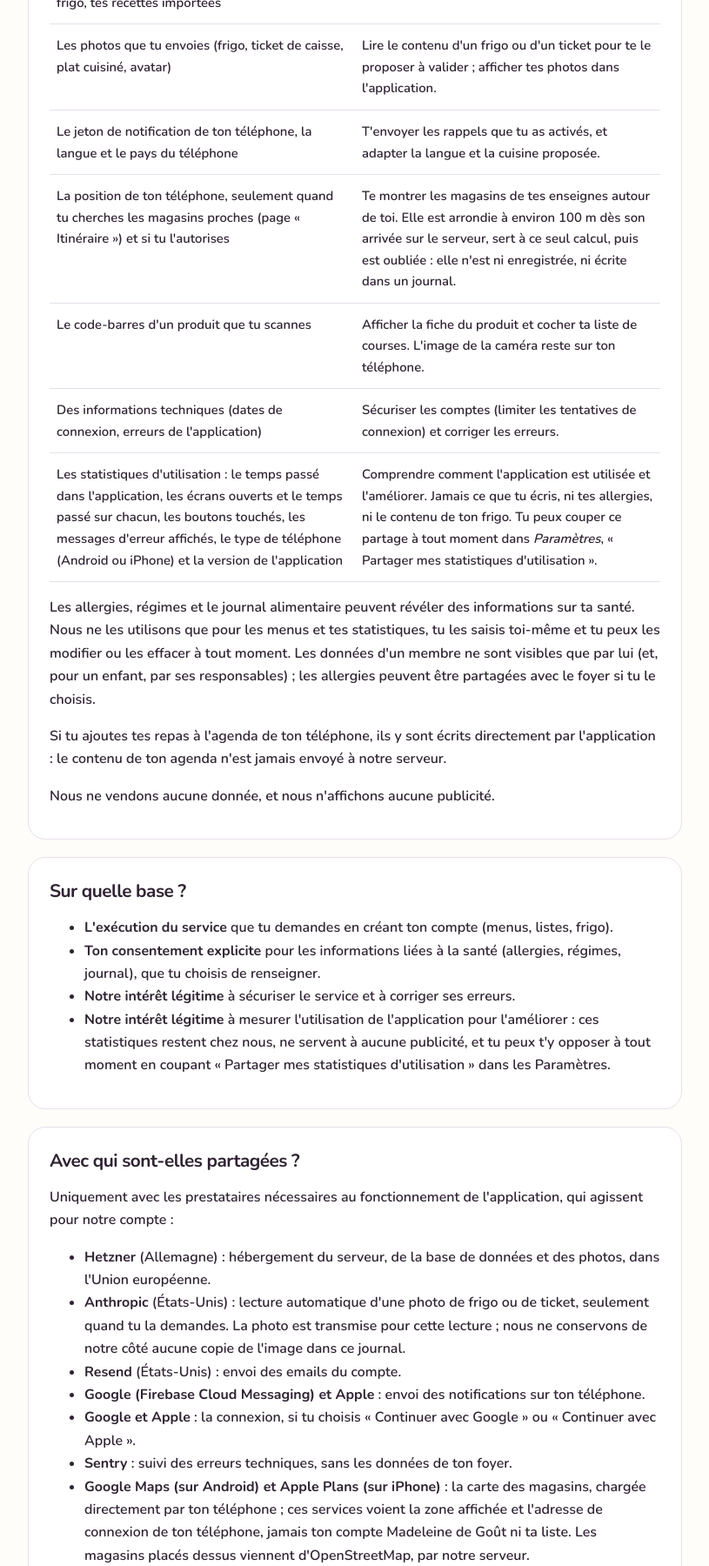
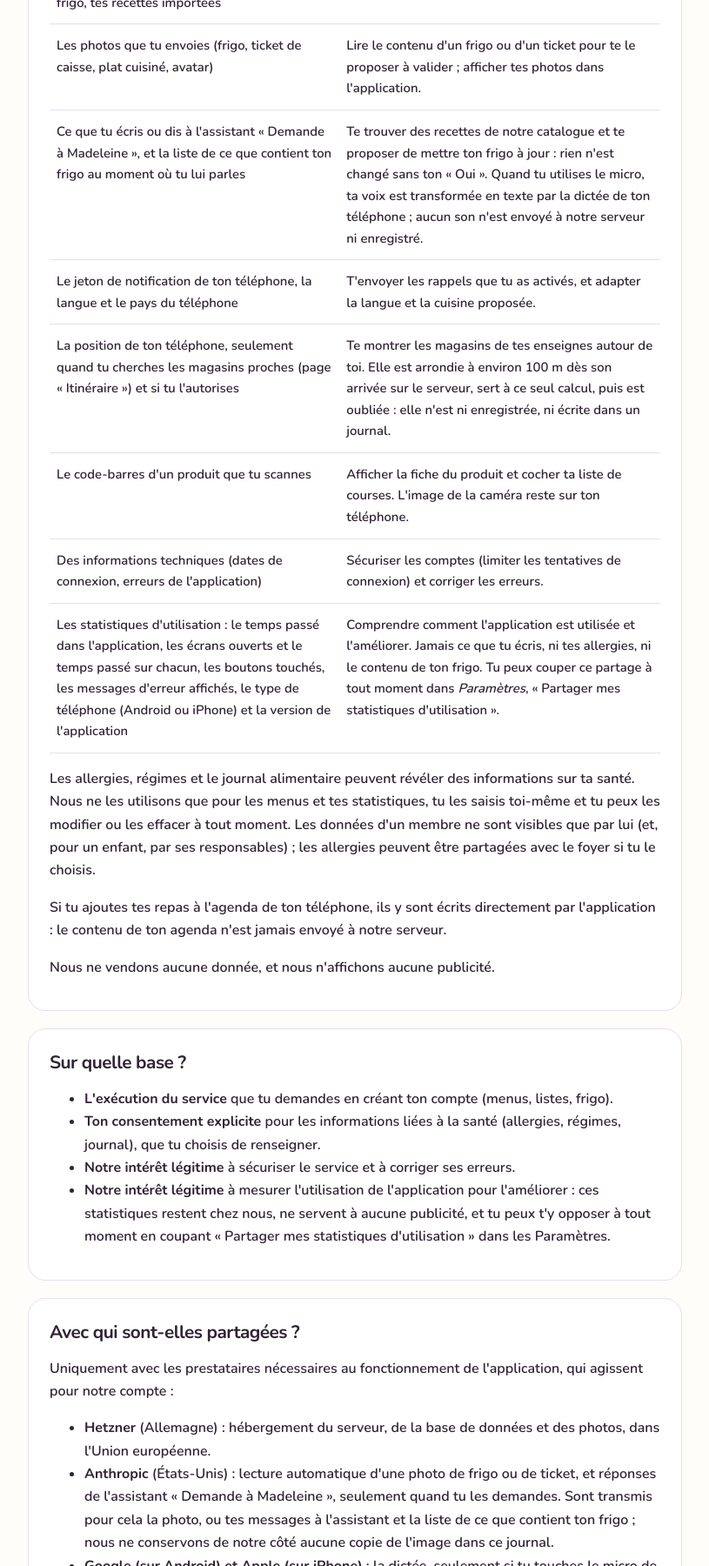
Before and after one commit to tueurdemouton/madeleine-site, a plain HTML site: page confidentialite.html in a window 1280 px wide. Shown: the part 1000-2800 px from the top of the page at 87% size, without its empty margins (232-1047 px from the left). Drawn offline with Linux system fonts and the light colour scheme.

Commit message:
Confidentialité : l'assistant « Demande à Madeleine » (messages, frigo, dictée) et sa durée de conservation
Ce que l'on collecte : ce que tu écris ou dis à l'assistant, et la liste de ton frigo au
moment où tu lui parles ; aucun son envoyé ni enregistré. Prestataires : Anthropic pour
les réponses de l'assistant ; Google (Android) et Apple (iPhone) pour la dictée, seulement
quand on touche le micro (sur le téléphone quand il sait le faire), seul le texte nous
parvient. Durée : le dernier message et la réponse, dans le journal, tant que le compte
existe, effacés avec lui. Date de mise à jour : 23 novembre 2026.

Fait par la session « assistant de cuisine » (Claude), à la demande de l'utilisateur.

Co-Authored-By: Claude Opus 5.5 <noreply@anthropic.com>

```diff
--- a/confidentialite.html
+++ b/confidentialite.html
@@ -28,7 +28,7 @@
   <header class="site-header"><a class="brand" href="/" aria-label="Madeleine de Goût, accueil"><img src="/images/logo.webp" alt="Madeleine de Goût" width="738" height="160"></a><nav class="site-nav" aria-label="Navigation principale"><a href="/">L’application</a><a href="/guides/">Guides &amp; menus</a><a href="/comparatifs/">Comparatifs</a></nav><a class="button button-small header-cta" href="/telecharger.html">Essayer la bêta</a></header>
   <main id="contenu" class="page">
     <h1>Politique de confidentialité</h1>
-    <p class="maj">Dernière mise à jour : 21 novembre 2026 — application en bêta.</p>
+    <p class="maj">Dernière mise à jour : 23 novembre 2026 — application en bêta.</p>
 
     <section>
       <h2>Qui est responsable de tes données ?</h2>
@@ -56,6 +56,11 @@
             <td>Faire fonctionner l'application et mieux choisir les menus suivants.</td></tr>
         <tr><td>Les photos que tu envoies (frigo, ticket de caisse, plat cuisiné, avatar)</td>
             <td>Lire le contenu d'un frigo ou d'un ticket pour te le proposer à valider ; afficher tes photos dans l'application.</td></tr>
+        <tr><td>Ce que tu écris ou dis à l'assistant « Demande à Madeleine », et la liste de ce que contient ton frigo
+                au moment où tu lui parles</td>
+            <td>Te trouver des recettes de notre catalogue et te proposer de mettre ton frigo à jour : rien n'est changé
+                sans ton « Oui ». Quand tu utilises le micro, ta voix est transformée en texte par la dictée de ton
+                téléphone ; aucun son n'est envoyé à notre serveur ni enregistré.</td></tr>
         <tr><td>Le jeton de notification de ton téléphone, la langue et le pays du téléphone</td>
             <td>T'envoyer les rappels que tu as activés, et adapter la langue et la cuisine proposée.</td></tr>
         <tr><td>La position de ton téléphone, seulement quand tu cherches les magasins proches (page « Itinéraire »)
@@ -106,8 +111,13 @@
       <p>Uniquement avec les prestataires nécessaires au fonctionnement de l'application, qui agissent pour notre compte :</p>
       <ul>
         <li><strong>Hetzner</strong> (Allemagne) : hébergement du serveur, de la base de données et des photos, dans l'Union européenne.</li>
-        <li><strong>Anthropic</strong> (États-Unis) : lecture automatique d'une photo de frigo ou de ticket, seulement quand tu la demandes.
-            La photo est transmise pour cette lecture ; nous ne conservons de notre côté aucune copie de l'image dans ce journal.</li>
+        <li><strong>Anthropic</strong> (États-Unis) : lecture automatique d'une photo de frigo ou de ticket, et réponses de
+            l'assistant « Demande à Madeleine », seulement quand tu les demandes. Sont transmis pour cela la photo, ou tes
+            messages à l'assistant et la liste de ce que contient ton frigo ; nous ne conservons de notre côté aucune copie
+            de l'image dans ce journal.</li>
+        <li><strong>Google (sur Android) et Apple (sur iPhone)</strong> : la dictée, seulement si tu touches le micro de
+            l'assistant. Ta voix est traitée par la reconnaissance vocale de ton téléphone (sur le téléphone lui-même quand
+            il sait le faire, sinon par Google ou Apple selon leurs propres règles) ; seul le texte reconnu nous parvient.</li>
         <li><strong>Resend</strong> (États-Unis) : envoi des emails du compte.</li>
         <li><strong>Google (Firebase Cloud Messaging) et Apple</strong> : envoi des notifications sur ton téléphone.</li>
         <li><strong>Google et Apple</strong> : la connexion, si tu choisis « Continuer avec Google » ou « Continuer avec Apple ».</li>
@@ -126,6 +136,8 @@
       <h2>Combien de temps ?</h2>
       <ul>
         <li>Tant que ton compte existe.</li>
+        <li>Pour chaque message à l'assistant, nous gardons dans notre journal ton dernier message et la réponse
+            (sans aucun son), tant que ton compte existe ; ils sont effacés avec ton compte.</li>
         <li>Quand tu supprimes ton compte, toutes tes données sont effacées immédiatement, photos comprises.
             Elles disparaissent ensuite des sauvegardes au fur et à mesure de leur remplacement.</li>
         <li>Un compte inactif depuis 24 mois reçoit un email de prévenance ; sans reconnexion, il est entièrement effacé
```
